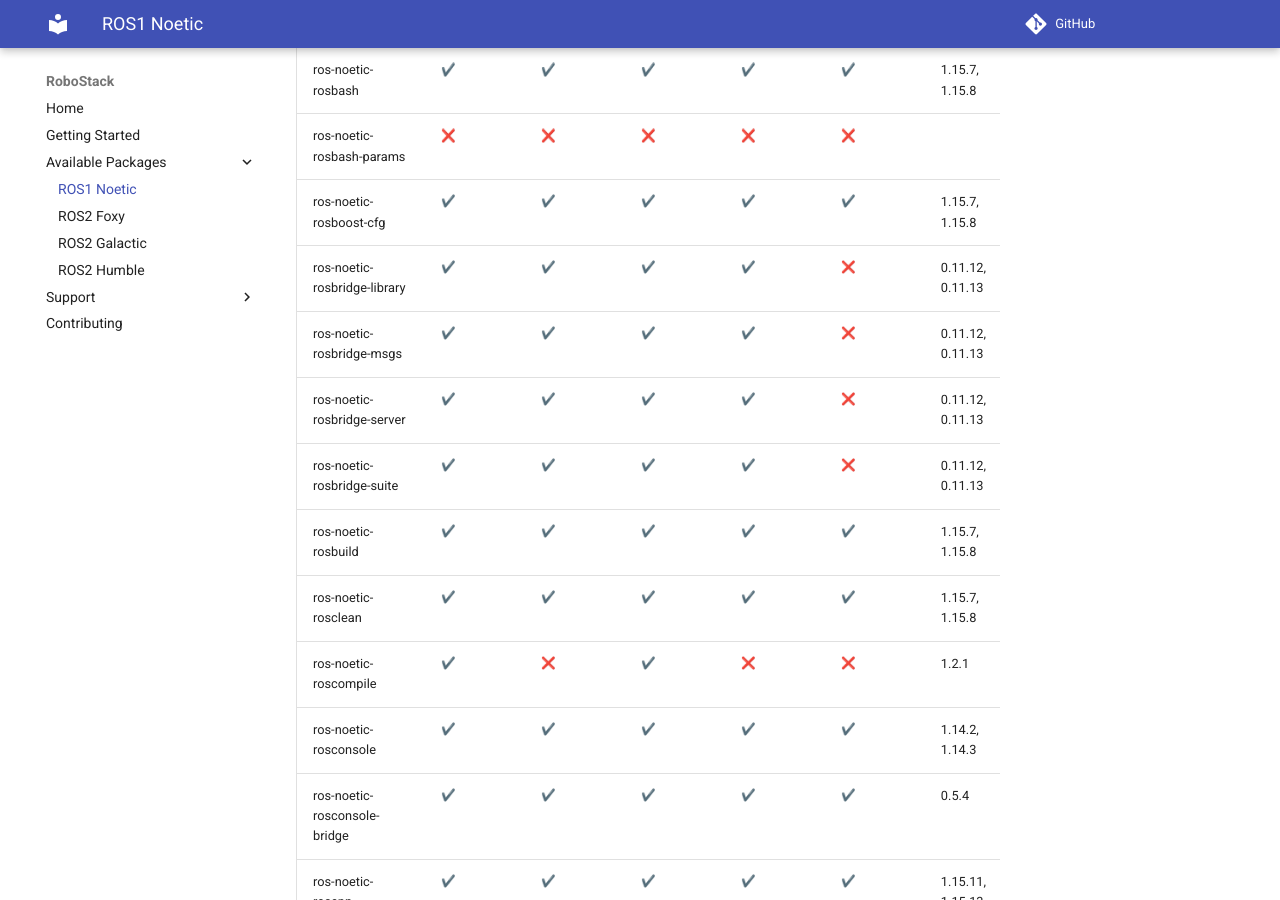
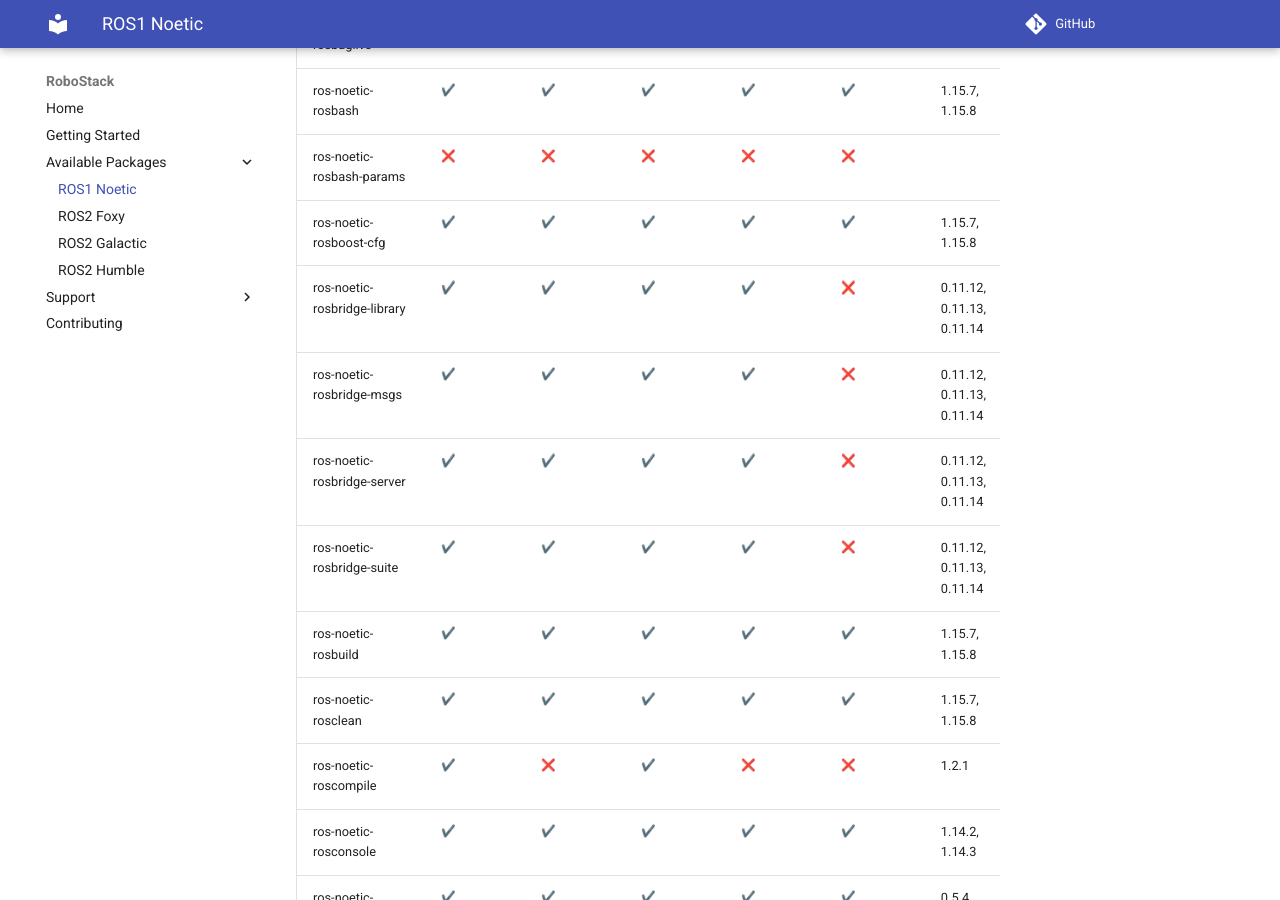
Before and after one commit to RoboStack/robostack.github.io, an MkDocs documentation site: the page built from docs/noetic.md, in a window 1280 px wide and 900 px high, scrolled down 101381 px. Built offline with MkDocs 1.6.1 and Material for MkDocs 9.7.7, drawn with Linux system fonts in a browser that asks for light colours; emoji names are drawn with the system emoji font; comment, search, counter and statistics services are not loaded; some of the changed text lies outside the part shown.

Commit message:
Update tables

```diff
--- a/docs/noetic.md
+++ b/docs/noetic.md
@@ -1369,7 +1369,7 @@
 | ros-noetic-ros-system-fingerprint | :x: { data-sort='0' } | :x: { data-sort='0' } | :x: { data-sort='0' } | :x: { data-sort='0' } | :x: { data-sort='0' } |   |
 | ros-noetic-ros-tutorials | :heavy_check_mark: { data-sort='1' } | :heavy_check_mark: { data-sort='1' } | :heavy_check_mark: { data-sort='1' } | :heavy_check_mark: { data-sort='1' } | :heavy_check_mark: { data-sort='1' } | 0.10.2  |
 | ros-noetic-ros-type-introspection | :heavy_check_mark: { data-sort='1' } | :heavy_check_mark: { data-sort='1' } | :heavy_check_mark: { data-sort='1' } | :x: { data-sort='0' } | :x: { data-sort='0' } | 2.1.0  |
-| ros-noetic-rosapi | :heavy_check_mark: { data-sort='1' } | :heavy_check_mark: { data-sort='1' } | :heavy_check_mark: { data-sort='1' } | :heavy_check_mark: { data-sort='1' } | :x: { data-sort='0' } | 0.11.12, 0.11.13  |
+| ros-noetic-rosapi | :heavy_check_mark: { data-sort='1' } | :heavy_check_mark: { data-sort='1' } | :heavy_check_mark: { data-sort='1' } | :heavy_check_mark: { data-sort='1' } | :x: { data-sort='0' } | 0.11.12, 0.11.13, 0.11.14  |
 | ros-noetic-rosatomic | :heavy_check_mark: { data-sort='1' } | :heavy_check_mark: { data-sort='1' } | :heavy_check_mark: { data-sort='1' } | :x: { data-sort='0' } | :x: { data-sort='0' } | 1.0.25  |
 | ros-noetic-rosauth | :heavy_check_mark: { data-sort='1' } | :heavy_check_mark: { data-sort='1' } | :heavy_check_mark: { data-sort='1' } | :heavy_check_mark: { data-sort='1' } | :x: { data-sort='0' } | 1.0.1  |
 | ros-noetic-rosbag | :heavy_check_mark: { data-sort='1' } | :heavy_check_mark: { data-sort='1' } | :heavy_check_mark: { data-sort='1' } | :heavy_check_mark: { data-sort='1' } | :heavy_check_mark: { data-sort='1' } | 1.15.11, 1.15.13, 1.15.14, 1.15.8, 1.15.9  |
@@ -1382,10 +1382,10 @@
 | ros-noetic-rosbash | :heavy_check_mark: { data-sort='1' } | :heavy_check_mark: { data-sort='1' } | :heavy_check_mark: { data-sort='1' } | :heavy_check_mark: { data-sort='1' } | :heavy_check_mark: { data-sort='1' } | 1.15.7, 1.15.8  |
 | ros-noetic-rosbash-params | :x: { data-sort='0' } | :x: { data-sort='0' } | :x: { data-sort='0' } | :x: { data-sort='0' } | :x: { data-sort='0' } |   |
 | ros-noetic-rosboost-cfg | :heavy_check_mark: { data-sort='1' } | :heavy_check_mark: { data-sort='1' } | :heavy_check_mark: { data-sort='1' } | :heavy_check_mark: { data-sort='1' } | :heavy_check_mark: { data-sort='1' } | 1.15.7, 1.15.8  |
-| ros-noetic-rosbridge-library | :heavy_check_mark: { data-sort='1' } | :heavy_check_mark: { data-sort='1' } | :heavy_check_mark: { data-sort='1' } | :heavy_check_mark: { data-sort='1' } | :x: { data-sort='0' } | 0.11.12, 0.11.13  |
-| ros-noetic-rosbridge-msgs | :heavy_check_mark: { data-sort='1' } | :heavy_check_mark: { data-sort='1' } | :heavy_check_mark: { data-sort='1' } | :heavy_check_mark: { data-sort='1' } | :x: { data-sort='0' } | 0.11.12, 0.11.13  |
-| ros-noetic-rosbridge-server | :heavy_check_mark: { data-sort='1' } | :heavy_check_mark: { data-sort='1' } | :heavy_check_mark: { data-sort='1' } | :heavy_check_mark: { data-sort='1' } | :x: { data-sort='0' } | 0.11.12, 0.11.13  |
-| ros-noetic-rosbridge-suite | :heavy_check_mark: { data-sort='1' } | :heavy_check_mark: { data-sort='1' } | :heavy_check_mark: { data-sort='1' } | :heavy_check_mark: { data-sort='1' } | :x: { data-sort='0' } | 0.11.12, 0.11.13  |
+| ros-noetic-rosbridge-library | :heavy_check_mark: { data-sort='1' } | :heavy_check_mark: { data-sort='1' } | :heavy_check_mark: { data-sort='1' } | :heavy_check_mark: { data-sort='1' } | :x: { data-sort='0' } | 0.11.12, 0.11.13, 0.11.14  |
+| ros-noetic-rosbridge-msgs | :heavy_check_mark: { data-sort='1' } | :heavy_check_mark: { data-sort='1' } | :heavy_check_mark: { data-sort='1' } | :heavy_check_mark: { data-sort='1' } | :x: { data-sort='0' } | 0.11.12, 0.11.13, 0.11.14  |
+| ros-noetic-rosbridge-server | :heavy_check_mark: { data-sort='1' } | :heavy_check_mark: { data-sort='1' } | :heavy_check_mark: { data-sort='1' } | :heavy_check_mark: { data-sort='1' } | :x: { data-sort='0' } | 0.11.12, 0.11.13, 0.11.14  |
+| ros-noetic-rosbridge-suite | :heavy_check_mark: { data-sort='1' } | :heavy_check_mark: { data-sort='1' } | :heavy_check_mark: { data-sort='1' } | :heavy_check_mark: { data-sort='1' } | :x: { data-sort='0' } | 0.11.12, 0.11.13, 0.11.14  |
 | ros-noetic-rosbuild | :heavy_check_mark: { data-sort='1' } | :heavy_check_mark: { data-sort='1' } | :heavy_check_mark: { data-sort='1' } | :heavy_check_mark: { data-sort='1' } | :heavy_check_mark: { data-sort='1' } | 1.15.7, 1.15.8  |
 | ros-noetic-rosclean | :heavy_check_mark: { data-sort='1' } | :heavy_check_mark: { data-sort='1' } | :heavy_check_mark: { data-sort='1' } | :heavy_check_mark: { data-sort='1' } | :heavy_check_mark: { data-sort='1' } | 1.15.7, 1.15.8  |
 | ros-noetic-roscompile | :heavy_check_mark: { data-sort='1' } | :x: { data-sort='0' } | :heavy_check_mark: { data-sort='1' } | :x: { data-sort='0' } | :x: { data-sort='0' } | 1.2.1  |
```
